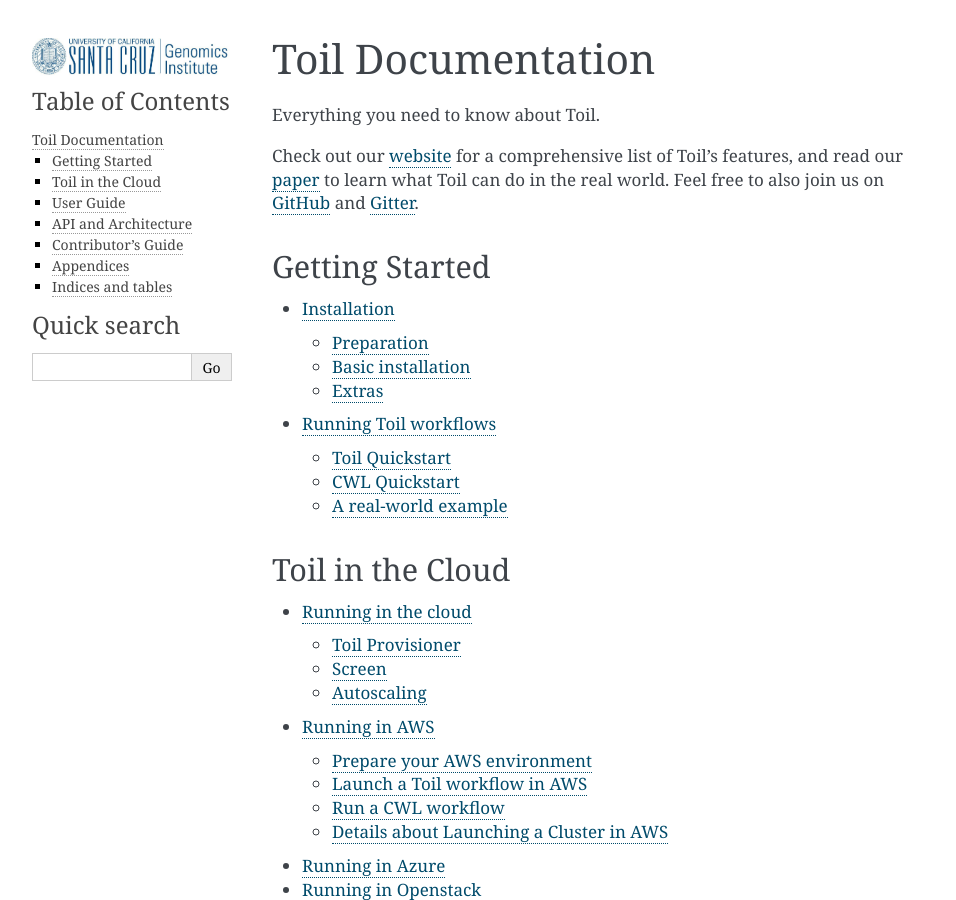
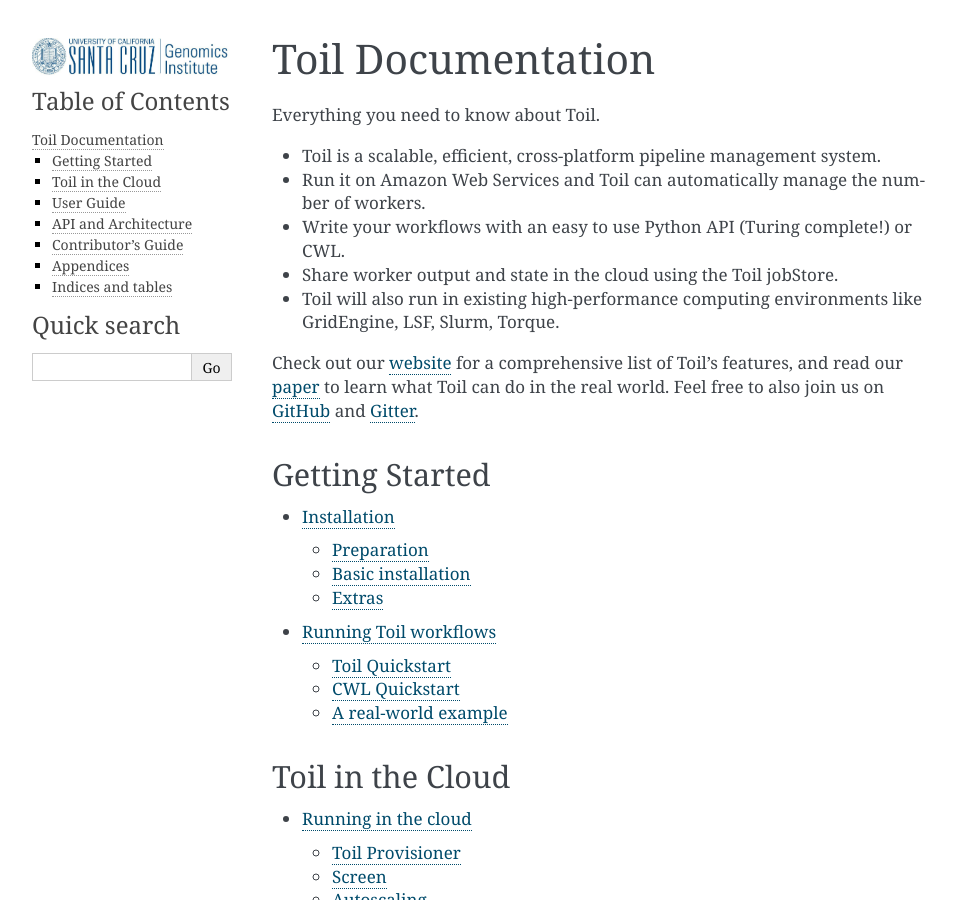
Before and after one commit to DataBiosphere/toil, a Sphinx documentation site: the page built from docs/index.rst, in a window 1280 px wide and 900 px high. Shown: the whole window, without its empty margins (148-1104 px from the left). Built offline with Sphinx 7.4.7, drawn with Linux system fonts in a browser that asks for light colours; the version number could not be read and is left out.

Commit message:
added new blurb from google doc

```diff
--- a/docs/index.rst
+++ b/docs/index.rst
@@ -2,6 +2,13 @@
 ==================
 
 Everything you need to know about Toil.
+
+* Toil is a scalable, efficient, cross-platform pipeline management system.
+* Run it on Amazon Web Services and Toil can automatically manage the number of workers.
+* Write your workflows with an easy to use Python API (Turing complete!) or CWL.
+* Share worker output and state in the cloud using the Toil jobStore.
+* Toil will also run in existing high-performance computing environments like GridEngine, LSF, Slurm, Torque.
+
 
 Check out our `website`_ for a comprehensive list of Toil's features, and read our `paper`_ to learn what Toil can do in the real world.  Feel free to also join us on `GitHub`_ and `Gitter`_.
 
```
